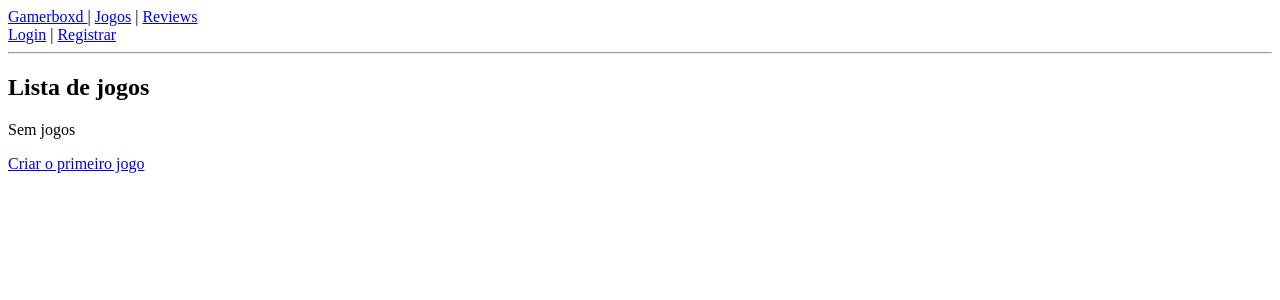
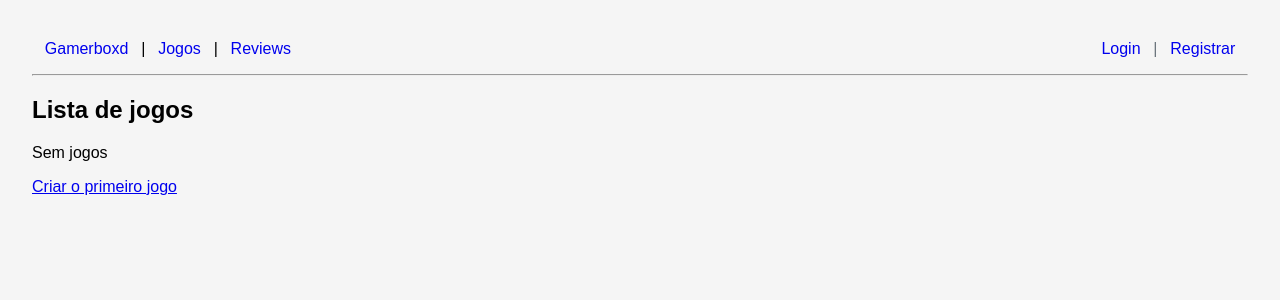
Before and after one commit to jmal93/ProgWeb-Trabalho1, a Django app: page /gamerboxd/jogos/ in a window 1280 px wide. Shown: the top 300 px of the page. Run offline with Django 5.2, Linux system fonts and the light colour scheme; data that the repository does not hold is empty.

Commit message:
Estilo para header padrão seguindo o estilo da página de review

```diff
--- /dev/null
+++ b/biblioteca/static/css/header.css
@@ -0,0 +1,69 @@
+* {
+  font-family: Arial, sans-serif;
+}
+
+h1 {
+  color: #333;
+}
+
+body {
+  font-family: Arial, sans-serif;
+  margin: 2rem;
+  background-color: #f5f5f5;
+}
+
+header {
+  display: flex;
+  justify-content: space-between;
+  align-items: center;
+  flex-wrap: wrap;
+  flex: 1;
+}
+
+header>div:first-of-type {
+  display: flex;
+  align-items: center;
+  justify-content: start;
+  flex: 1;
+}
+
+header>div:last-of-type {
+  display: flex;
+  align-items: center;
+  justify-content: end;
+  color: #007bff;
+}
+
+header a {
+  text-decoration: none;
+  padding: 0.5rem 0.8rem;
+}
+
+header a:hover {
+  text-decoration: underline;
+  color: #0056b3;
+}
+
+form[style*="display: inline"] {
+  margin: 0;
+  padding: 0;
+  display: inline;
+}
+
+button[type="submit"] {
+  background: none;
+  border: none;
+  color: #007bff;
+  font-size: inherit;
+  font-family: inherit;
+}
+
+button[type="submit"]:hover {
+  color: #0056b3;
+  text-decoration: underline;
+}
+
+header > div:last-of-type {
+  color: #6c757d;
+  font-weight: 500;
+}
--- a/biblioteca/templates/biblioteca/base.html
+++ b/biblioteca/templates/biblioteca/base.html
@@ -5,20 +5,19 @@
 <head>
   <meta charset="UTF-8">
   <meta name="viewport" content="width=device-width, initial-scale=1">
+  <link rel="stylesheet" href="{% static "css/header.css" %}">
   <title>{% block title %}{% endblock %}</title>
   {% block extra_css %}{% endblock %}
 </head>
 
 <body>
   <header>
-    <div class="container-fluid">
-      <div class="d-flex justify-content-between align-items-center">
-        <div class="d-flex align-items-center">
+    <div class="">
       <a href="/">Gamerboxd </a> |
       <a href="/gamerboxd/jogos"> Jogos</a> |
       <a href="/gamerboxd/reviews/"> Reviews</a>
     </div>
-        <div class="d-flex align-items-center">
+    <div class="">
       {% if not user.is_authenticated %}
       <a href="{% url 'login' %}?next={% url 'profile' %}">Login</a>
       | <a href="{% url 'sec-registro' %}">Registrar</a>
@@ -30,8 +29,6 @@
       </form>
       {% endif %}
     </div>
-      </div>
-    </div>
   </header>
   <hr>
   <div class="container text-center">
```
Also changed, not shown: biblioteca/static/css/lists.css (+0 -10 lines). Lines whose indentation alone changed are shown as unchanged.
